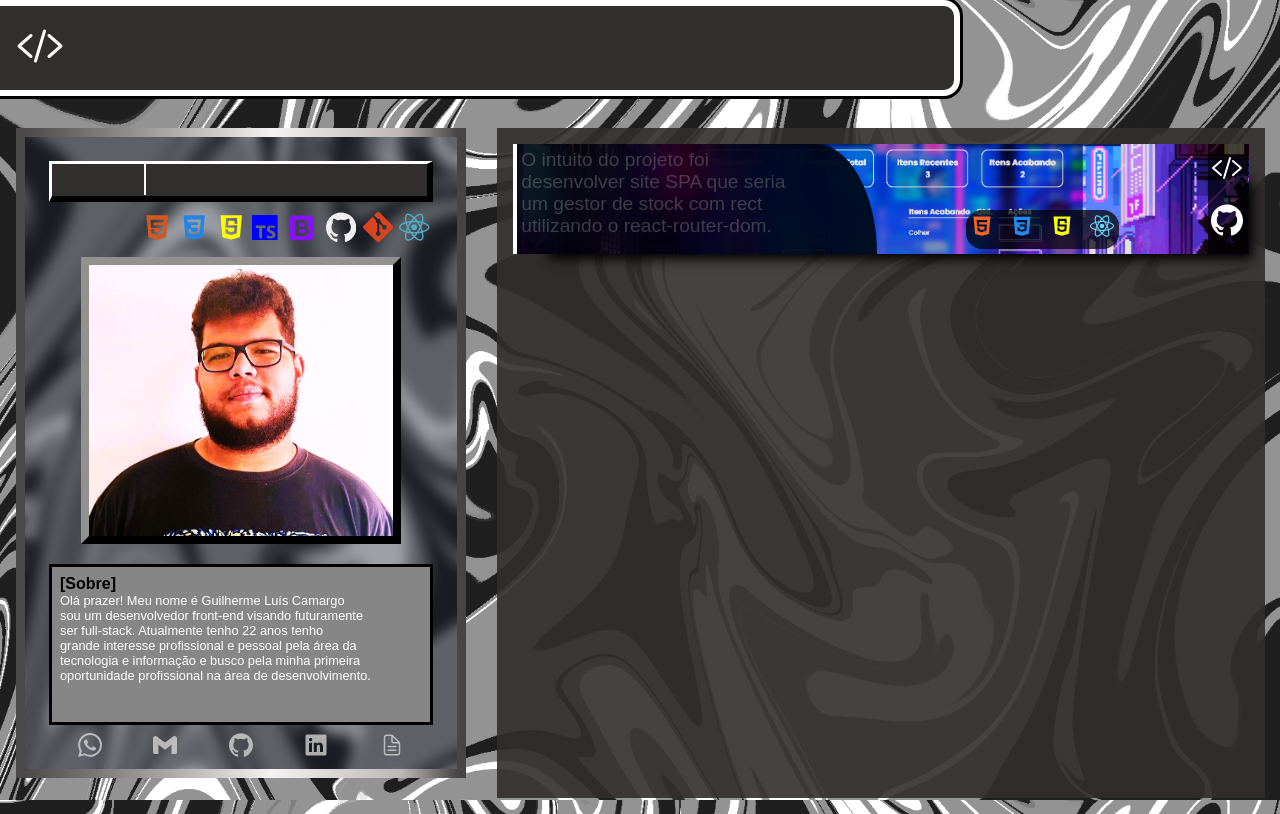
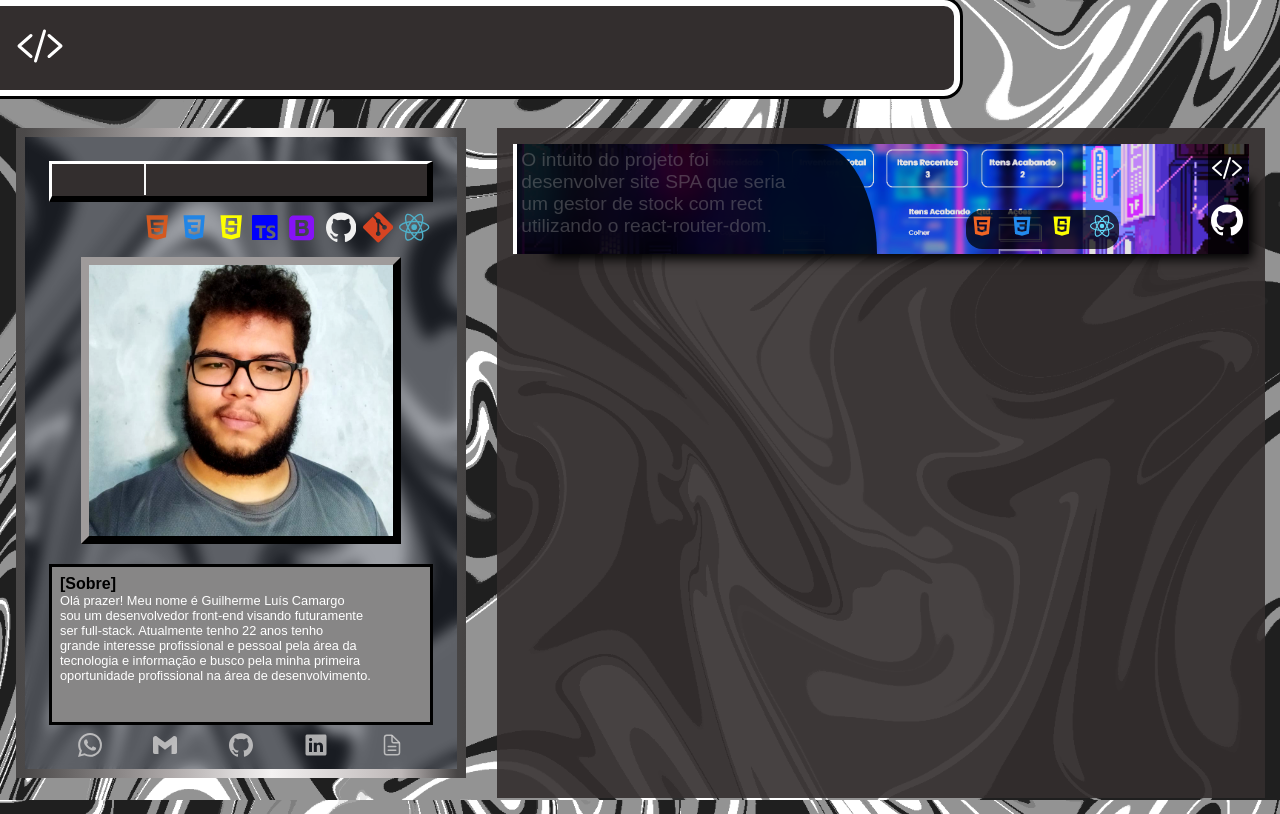
Before and after one commit to GuilhermeLuiscamargo/Meu-Portifolio, a React (Vite) app: page / in a window 1280 px wide. Built offline with nearby package versions, Linux system fonts and the light colour scheme.

Commit message:
mudança imagem e adição link cv

```diff
--- a/src/App.jsx
+++ b/src/App.jsx
@@ -165,7 +165,7 @@ function App() {
               </li>
               <li>
                 <a
-                  href="https://www.linkedin.com/in/guilherme-luis-camargo-neto-49a40b2b1/?originalSubdomain=br"
+                  href="https://drive.google.com/drive/folders/15_ZX4SBK0w4_SHlpDZ9gLNGK__OoR6PA?usp=drive_link"
                   target="blank"
                   title=" Meu Curriculo"
                 >
--- a/src/Styles/app.scss
+++ b/src/Styles/app.scss
@@ -191,14 +191,13 @@
         width: 100%;
         height: 100%;
         display: block;
-        margin-left: auto;
-        margin-right: auto;
         object-fit: cover;
-        object-position: top;
+        object-position: center;
         border-bottom: 0.5rem solid rgb(rgb(0, 0, 0), 1);
         border-top: 0.5rem solid rgb(rgb(147, 144, 144), 1);
         border-left: 0.5rem solid rgb(rgb(147, 144, 144), 1);
         border-right: 0.5rem solid rgb(rgb(0, 0, 0), 1);
+        filter: brightness(105%) contrast(115%) saturate(120%);
       }
     }
     .card-info {
```
Also changed, not shown: public/imgs/foto-perfil.jpg.
